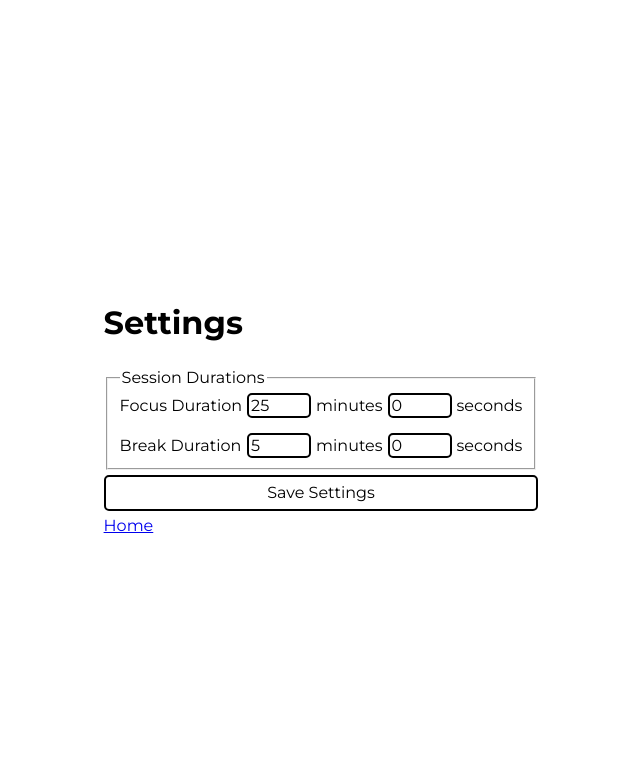
After one commit to etern4lStud3nt/sessions, a Flask app: page /settings in a window 1280 px wide. The commit adds this page. Shown: the top 775 px of the page, without its empty margins (319-959 px from the left). Run offline with Flask 3, Linux system fonts and the light colour scheme.

Commit message:
Allow user to change session duration Fixes #18

```diff
--- a/src/app.py
+++ b/src/app.py
@@ -1,5 +1,5 @@
 from pathlib import Path
-from flask import Flask, jsonify, render_template, request
+from flask import Flask, jsonify, render_template, request, redirect
 from utils.jinja_filters import get_date_diff, get_natural_date
 import sqlite3
 
@@ -87,5 +87,12 @@ def history():
         # Get pauses as well in the future
     return render_template("history.html", sessions=sessions)
 
+@app.route("/settings", methods=["GET", "POST"])
+def settings():
+    if request.method == "GET":
+        return render_template("settings.html")
+    elif request.method == "POST":
+        return redirect("/")
+
 if __name__ == "__main__":
     app.run(host="0.0.0.0", port=5000, debug=True)
--- a/src/static/app.js
+++ b/src/static/app.js
@@ -1,4 +1,5 @@
 import Session from "./session.js";
+import { getDuration } from "./durations.js";
 
 /** The highest session index in a set. */
 const maxIndex = 3;
@@ -17,7 +18,8 @@ let eventTarget = new EventTarget();
  */
 function createSession(type)
 {
-    let session = new Session(type);
+    let duration = getDuration(type);
+    let session = new Session(type, duration);
     session.eventTarget.addEventListener("update", () => eventTarget.dispatchEvent(new Event("update")));
     session.eventTarget.addEventListener("finished", handleSessionFinished);
     return session;
--- /dev/null
+++ b/src/static/durations.js
@@ -0,0 +1,72 @@
+/**
+ * Default timer durations in seconds:
+ * focus and break durations.
+ * @type {string[]}
+ */
+const DEFAULT_DURATIONS = ["1500", "300"]
+
+/**
+ * Retrieves timer durations from local storage.
+ *
+ * If one or more saved values are missing, all durations are replaced with
+ * the default values. Returned values are converted from strings to numbers.
+ *
+ * @returns {{focus: number, break: number}}
+ * An object containing the focus and break durations.
+ */
+function getSavedDurations()
+{
+    // Prepare the keys and values for the "durations" object
+    let durationsKeys = ["focus", "break"];
+    // Get the saved durations from storage
+    let durationsValues = [
+        localStorage.getItem("focus"),
+        localStorage.getItem("break")
+    ];
+
+    // If any of the durations was not found in storage, use the default ones
+    if (durationsValues.some((value) => value == null))
+    {
+        durationsValues = DEFAULT_DURATIONS;
+    }
+
+    // Transform the durations to numbers
+    durationsValues = durationsValues.map((duration) => Number(duration));
+
+    // Create the durations object
+    let entries = durationsKeys.map((key, index) => [key, durationsValues[index]]);
+    let durations = Object.fromEntries(entries);
+
+    return durations;
+}
+
+
+/**
+ * Saves timer durations to local storage.
+ *
+ * @param {{focus: number, break: number}} durations
+ * An object containing the focus and break durations to save.
+ * @returns {void}
+ */
+function saveDurations(durations)
+{
+    Object.entries(durations).forEach(([key, value]) => {
+        localStorage.setItem(key, value)
+    });
+}
+
+/**
+ * Returns one saved timer duration.
+ *
+ * @param {"focus" | "break"} key
+ * The duration to retrieve.
+ * @returns {number}
+ * The selected duration in seconds.
+ */
+function getDuration(key)
+{
+    let durations = getSavedDurations();
+    return durations[key];
+}
+
+export { getSavedDurations, saveDurations, getDuration }
--- a/src/static/index.js
+++ b/src/static/index.js
@@ -1,11 +1,9 @@
 import * as app from "./app.js"
 
-// Controls for starting, stopping, and resetting the current set.
+// Get document elements
 const startButton = document.getElementById("start-button");
 const stopButton = document.getElementById("stop-button");
 const resetButton = document.getElementById("reset-button");
-
-// Elements used to display the current timer and set progress.
 const display = document.getElementById("display");
 const progressBubbles = document.getElementById("progress-bubbles");
 
--- a/src/static/session.js
+++ b/src/static/session.js
@@ -20,11 +20,12 @@ export default class Session
     /**
      * Creates a session.
      * @param {"focus"|"break"} type The type of session to create.
+    * @param {number} duration The session duration in seconds.
      */
-    constructor(type)
+    constructor(type, duration)
     {
         this.#type = type;
-        this.#duration = type === "focus" ? FOCUS_DURATION : BREAK_DURATION;
+        this.#duration = duration;
         this.#timer = new Timer(this.#duration);
         this.#state = "NOT_STARTED"
         this.#eventTarget = new EventTarget();
--- /dev/null
+++ b/src/static/settings.js
@@ -0,0 +1,25 @@
+import { getSavedDurations, saveDurations } from "./durations.js";
+
+let submitButton = document.getElementById("submit");
+
+let inputFocusMin = document.getElementById("focus-duration-min");
+let inputFocusSec = document.getElementById("focus-duration-sec");
+let inputBreakMin = document.getElementById("break-duration-min");
+let inputBreakSec = document.getElementById("break-duration-sec");
+
+let savedDurations = getSavedDurations();
+inputFocusMin.value = Math.floor(savedDurations.focus / 60);
+inputFocusSec.value = savedDurations.focus % 60;
+inputBreakMin.value = Math.floor(savedDurations.break / 60);
+inputBreakSec.value = savedDurations.break % 60;
+
+
+submitButton.addEventListener("click", saveSettings);
+
+function saveSettings()
+{
+    saveDurations({
+        focus: Number(inputFocusMin.value) * 60 + Number(inputFocusSec.value),
+        break: Number(inputBreakMin.value) * 60 + Number(inputBreakSec.value)
+    });
+}
--- a/src/static/style.css
+++ b/src/static/style.css
@@ -7,93 +7,6 @@ body
     align-items: center;
 
     font-family: 'montserrat', 'Open Sans', 'Segoe UI', 'Helvetica Neue', sans-serif;
-}
-
-table
-{
-    width: max-content;
-    max-width: 100%;
-    border-collapse: collapse;
-}
-
-th, td
-{
-    padding: 10px 14px;
-    text-align: left;
-    white-space: nowrap;
-}
-
-.main-div
-{
-    display: flex;
-    flex-direction: column;
-    align-items: center;
-    gap: 10px;
-}
-
-.main-div > a
-{
-    align-self: flex-start;
-}
-
-.timer
-{
-    display: flex;
-    flex-direction: column;
-    align-items: center;
-    border: 2px dashed;
-    border-radius: 15px;
-    padding: 20px;
-    gap: 5px;
-    margin-bottom: 10px;
-    width: 220px;
-    box-sizing: border-box;
-}
-
-h1
-{
-    align-self: flex-start;
-}
-
-#display
-{
-    margin-bottom: 5px;
-    font-size: xx-large;
-}
-
-.progress-bubbles
-{
-    display: flex;
-    align-items: center;
-    gap: 4px;
-    margin-bottom: 5px;
-}
-
-.bubble
-{
-    width: 12px;
-    height: 12px;
-    border: 2px solid;
-    border-radius: 50%;
-    box-sizing: border-box;
-    opacity: 0.2;
-}
-
-.bubble.break-bubble
-{
-    border-style: dashed;
-}
-
-.bubble.current
-{
-    background-color: currentColor;
-    opacity: 1;
-}
-
-.bubble.completed
-{
-    background-color: currentColor;
-    opacity: 0.45;
 }
 
 button
@@ -120,6 +33,134 @@ button:active
     transform: translateY(0px) scale(0.97);
 }
 
+fieldset
+{
+    display: flex;
+    flex-direction: column;
+    gap: 15px;
+}
+
+form
+{
+    gap: 5px;
+    display: flex;
+    flex-direction: column;
+    align-items: center;
+}
+
+form input[type="number"]
+{
+    font-family: inherit;
+    font-size: inherit;
+    background-color: transparent;
+    border: 2px solid;
+    border-radius: 5px;
+    box-sizing: border-box;
+    width: 4em;
+    outline: 2px solid transparent;
+    transition: outline-color 0.3s ease;
+}
+
+form input[type="number"]:focus
+{
+    outline-color: dodgerblue;
+    border-color: dodgerblue;
+}
+
+h1
+{
+    align-self: flex-start;
+}
+
+table
+{
+    width: max-content;
+    max-width: 100%;
+    border-collapse: collapse;
+}
+
+th, td
+{
+    padding: 10px 14px;
+    text-align: left;
+    white-space: nowrap;
+}
+
+.bubble
+{
+    width: 12px;
+    height: 12px;
+    border: 2px solid;
+    border-radius: 50%;
+    box-sizing: border-box;
+    opacity: 0.2;
+}
+
+.bubble.break-bubble
+{
+    border-style: dashed;
+}
+
+.bubble.completed
+{
+    background-color: currentColor;
+    opacity: 0.45;
+}
+
+.bubble.current
+{
+    background-color: currentColor;
+    opacity: 1;
+}
+
+.main-div
+{
+    display: flex;
+    flex-direction: column;
+    align-items: center;
+    gap: 5px;
+}
+
+.main-div > a
+{
+    align-self: flex-start;
+}
+
+.progress-bubbles
+{
+    display: flex;
+    align-items: center;
+    gap: 4px;
+    margin-bottom: 5px;
+}
+
+.timer
+{
+    display: flex;
+    flex-direction: column;
+    align-items: center;
+    border: 2px dashed;
+    border-radius: 15px;
+    padding: 20px;
+    gap: 5px;
+    margin-bottom: 10px;
+    width: 220px;
+    box-sizing: border-box;
+}
+
+.setting-row
+{
+    display: grid;
+    grid-template-columns: 1fr 4em auto 4em auto;
+    align-items: center;
+    column-gap: 5px;
+}
+
+#display
+{
+    margin-bottom: 5px;
+    font-size: xx-large;
+}
 
 button.danger
 {
@@ -130,11 +171,3 @@ button.confirmation
 {
     border-color: seagreen;
 }
-
-@media (prefers-reduced-motion: reduce)
-{
-    button
-    {
-        transition: none;
-    }
-}
--- a/src/templates/index.html
+++ b/src/templates/index.html
@@ -16,5 +16,6 @@
             <button id="reset-button" class="danger">Reset</button>
         </div>
         <a href="{{ url_for('history') }}">View session history</a>
+        <a href="{{ url_for('settings') }}">Settings</a>
     </div>
 {% endblock %}
--- /dev/null
+++ b/src/templates/settings.html
@@ -0,0 +1,35 @@
+{% extends "layout.html" %}
+
+{% block head %}
+<title>Settings</title>
+<script type="module" src="{{ url_for('static', filename='settings.js') }}" defer></script>
+{% endblock %}
+
+{% block main %}
+<div class="main-div">
+    <h1>Settings</h1>
+    <form id="settings-form" action="{{ url_for('settings') }}" method="POST">
+        <fieldset>
+            <legend>Session Durations</legend>
+
+            <div class="setting-row">
+                <label for="focus-duration-min">Focus Duration</label>
+                <input type="number" name="focus-duration" id="focus-duration-min">
+                <span>minutes</span>
+                <input type="number" name="focus-duration" id="focus-duration-sec">
+                <span>seconds</span>
+            </div>
+
+            <div class="setting-row">
+                <label for="break-duration-min">Break Duration</label>
+                <input type="number" name="break-duration" id="break-duration-min">
+                <span>minutes</span>
+                <input type="number" name="break-duration" id="break-duration-sec">
+                <span>seconds</span>
+            </div>
+        </fieldset>
+        <button type="submit" id="submit">Save Settings</button>
+    </form>
+    <a href="{{ url_for('home') }}">Home</a>
+</div>
+{% endblock %}
```
Also changed, not shown: src/static/timer.js (+4 -4 lines).
